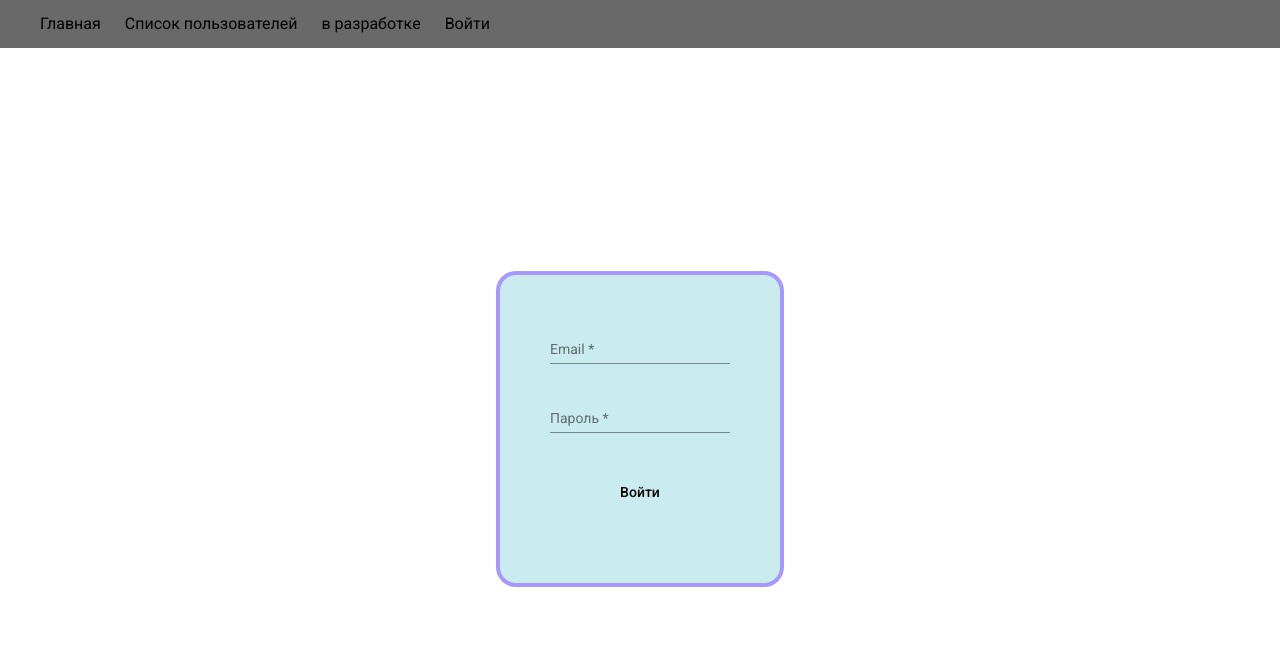
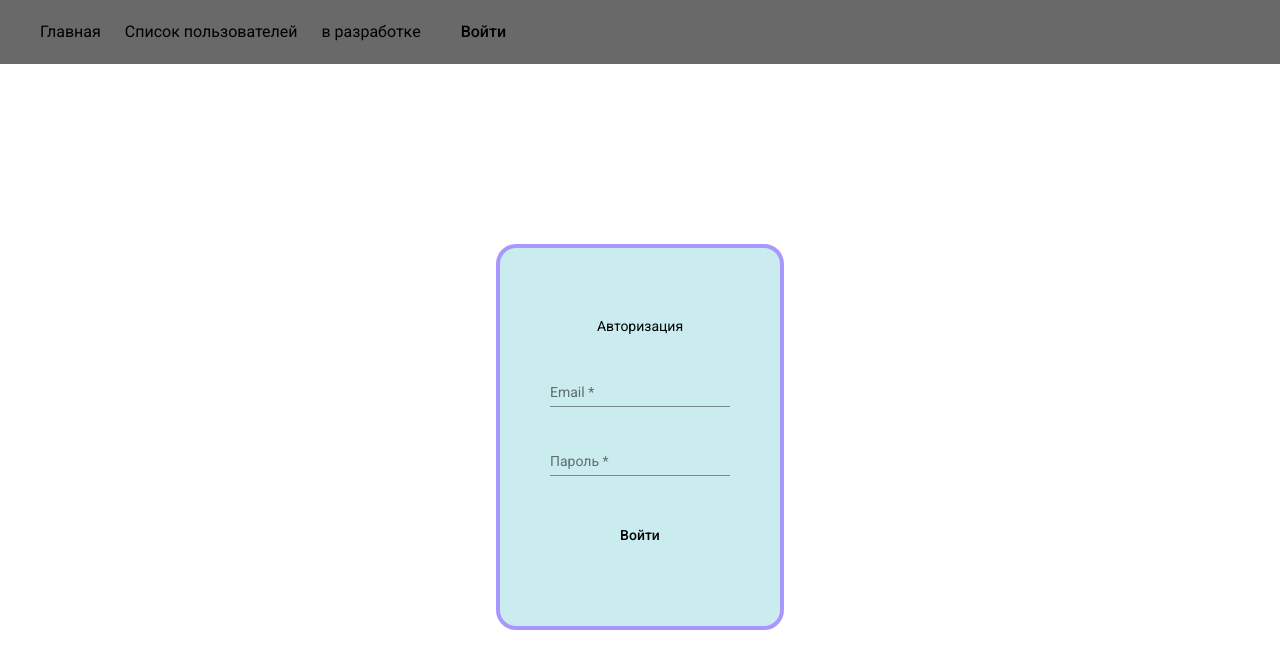
Before and after one commit to KyrAt0r/BookShare-v2, an Angular app: page /login in a window 1280 px wide. Shown: the top 668 px of the page. Built offline with nearby package versions, Linux system fonts and the light colour scheme.

Commit message:
Починил авторизацию

```diff
--- a/angular.json
+++ b/angular.json
@@ -1,5 +1,8 @@
 {
   "$schema": "./node_modules/@angular/cli/lib/config/schema.json",
+  "cli": {
+    "analytics": false
+  },
   "version": 1,
   "newProjectRoot": "projects",
   "projects": {
--- a/src/app/components/app-shell/app-shell.component.html
+++ b/src/app/components/app-shell/app-shell.component.html
@@ -3,7 +3,8 @@
     <li><a [routerLink]="'home'">Главная</a></li>
     <li><a [routerLink]="'user-list'">Список пользователей</a></li>
     <li><a [routerLink]="''">в разработке</a></li>
-    <li style="position: center"><a [routerLink]="'login'">Войти</a></li>
+    <li style="position: center"><a mat-button [routerLink]="'login'">Войти</a></li>
+    <li *ngIf="loginStatus" style="position: center"><a mat-button [routerLink]="'login'">Выйти</a></li>
   </ul>
 </nav>
 <main>
--- a/src/app/components/app-shell/app-shell.component.ts
+++ b/src/app/components/app-shell/app-shell.component.ts
@@ -1,4 +1,5 @@
 import {Component, OnInit} from '@angular/core';
+import {AuthService} from '../../services/auth.service';
 
 @Component({
   selector: 'app-app-shell',
@@ -6,11 +7,16 @@ import {Component, OnInit} from '@angular/core';
   styleUrls: ['./app-shell.component.scss']
 })
 export class AppShellComponent implements OnInit {
+  loginStatus: boolean;
 
-  constructor() {
+  constructor(
+    private authService: AuthService,
+  ) {
+
   }
 
   ngOnInit(): void {
+    this.loginStatus = this.authService.getAuthStatus();
+    console.log(this.loginStatus);
   }
-
 }
--- a/src/app/modules/authentication/components/authentication-login/authentication-login.component.html
+++ b/src/app/modules/authentication/components/authentication-login/authentication-login.component.html
@@ -1,6 +1,6 @@
 <div class="grid-container">
   <form class="example-form login login-container" [formGroup]="form" (ngSubmit)="onSubmit()">
-
+    <div class="label-form">Авторизация</div>
       <div class="email">
         <mat-form-field class="example-full-width">
           <mat-label>Email</mat-label>
@@ -47,7 +47,7 @@
         <button mat-button type="submit">Войти</button>
       </div>
     <div>
-      <mat-error *ngIf="errMessage">111111</mat-error>
+      <mat-error *ngIf="errMessage">{{errMessage}}</mat-error>
     </div>
 
   </form>
--- a/src/app/modules/authentication/components/authentication-login/authentication-login.component.scss
+++ b/src/app/modules/authentication/components/authentication-login/authentication-login.component.scss
@@ -11,32 +11,34 @@
 .login {
   display: grid;
   grid-template-columns: 1fr 1fr;
-  grid-template-rows: repeat(3, 1fr);
+  grid-template-rows: repeat(4, 1fr);
   gap: 13px 0px;
   grid-area: 2 / 2 / 3 / 3;
   justify-items: center;
   align-items: center;
 }
 
-.login-container{
+.login-container {
   padding: 50px;
   border: 4px solid #a797ff;
   border-radius: 20px;
   background-color: #cbecef;
 }
-
-.button {
-  grid-area: 3 / 1 / 4 / 3;
+.label-form{
+  grid-area: 1 / 1 / 1 / 5;
 }
 
 .email {
-  grid-area: 1 / 1 / 2 / 3;
+  grid-area: 2 / 1 / 2 / 5;
 }
 
 .pass {
-  grid-area: 2 / 1 / 3 / 3;
+  grid-area: 3 / 1 / 3 / 5;
 }
 
+.button {
+  grid-area: 4 / 1 / 4 / 5;
+}
 
 .example-form {
   min-width: 150px;
--- a/src/app/modules/authentication/components/authentication-login/authentication-login.component.ts
+++ b/src/app/modules/authentication/components/authentication-login/authentication-login.component.ts
@@ -2,6 +2,7 @@ import {Component} from '@angular/core';
 import {FormBuilder, Validators} from '@angular/forms';
 import {AuthService} from '../../../../services/auth.service';
 import {Router} from '@angular/router';
+import {delay} from 'rxjs/operators';
 
 @Component({
   selector: 'app-authentication-login',
@@ -14,6 +15,7 @@ export class AuthenticationLoginComponent {
     password: ['', [Validators.required, Validators.minLength(3)]],
   });
   errMessage: string;
+  loginStatus: boolean;
 
   constructor(
     private fb: FormBuilder,
@@ -23,11 +25,14 @@ export class AuthenticationLoginComponent {
   }
 
   onSubmit() {
-    if (this.authService.logIn(this.form.get('email').value, this.form.get('password').value)) {
-      this.router.navigate(['home']);
-    } else {
-      this.errMessage = 'Пользователь не найден или неверный пароль';
-    }
-    // console.log(this.authService.logIn(this.form.get('username')?.value, this.form.get('password').value));
+    this.authService.logIn(this.form.get('email')?.value, this.form.get('password').value)
+      .subscribe(data => {
+        if (data){
+          delay(10000);
+          this.router.navigate(['home']);
+        } else {
+          this.errMessage = 'Пользователь не найден или неверный пароль';
+        }
+      });
   }
 }
--- a/src/app/services/auth.service.ts
+++ b/src/app/services/auth.service.ts
@@ -1,7 +1,9 @@
 import {Injectable} from '@angular/core';
 import {HttpClient} from '@angular/common/http';
+import {map} from 'rxjs/operators';
+import {Observable} from 'rxjs';
 
-interface UserAuth {
+interface User {
   email: string;
   password: string;
 }
@@ -9,23 +11,35 @@ interface UserAuth {
 @Injectable({
   providedIn: 'root'
 })
+
 export class AuthService {
 
-  users: UserAuth[] = [];
+  users: User[] = [];
+  isAuth: boolean;
 
   constructor(private http: HttpClient) {
   }
 
 
-  logIn(email: string, password: string) {
-    console.log(this.http.get<UserAuth[]>('./assets/data/users.json')
-      .subscribe(data => {
-        return data.some(x => x.email === email && x.password === password);
-      }));
-    return this.http.get<UserAuth[]>('./assets/data/users.json')
-      .subscribe(data => {
-        return data.some(x => x.email === email && x.password === password);
-      }
-    );
+  logIn(email: string, password: string): Observable<boolean> {
+    return this.http.get<User[]>('./assets/data/users.json')
+      .pipe(
+        map(data => {
+            this.isAuth = data.some(user => user.email === email && user.password === password);
+            localStorage.setItem('authStatus', String(this.isAuth));
+            return this.isAuth;
+          }
+        ));
   }
+
+
+  getAuthStatus(): boolean {
+    return this.isAuth;
+  }
+
+  logOut() {
+    this.isAuth = false;
+
+  }
+
 }
```
Also changed, not shown: src/app/app.module.ts (+8 -6 lines).
